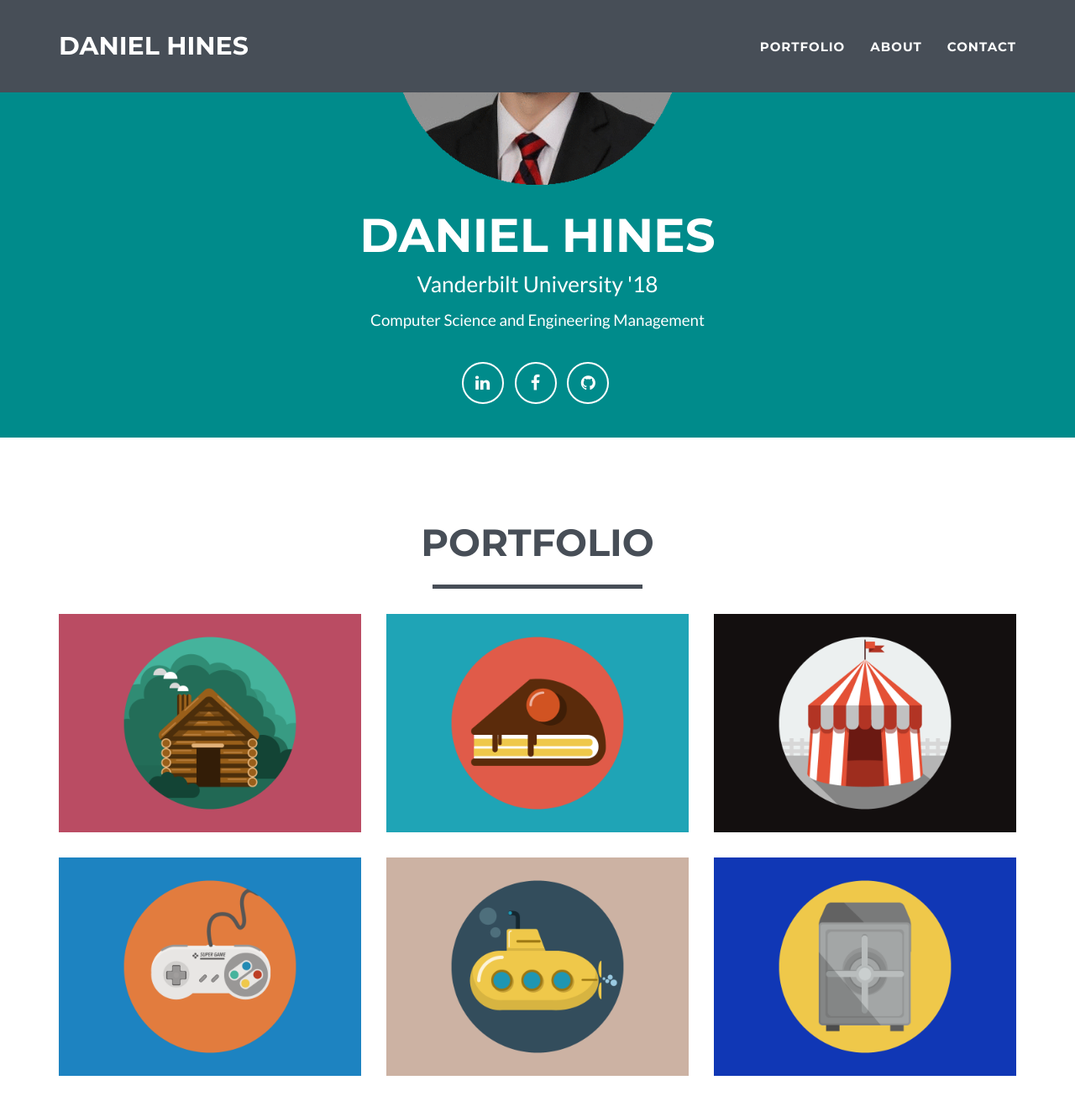
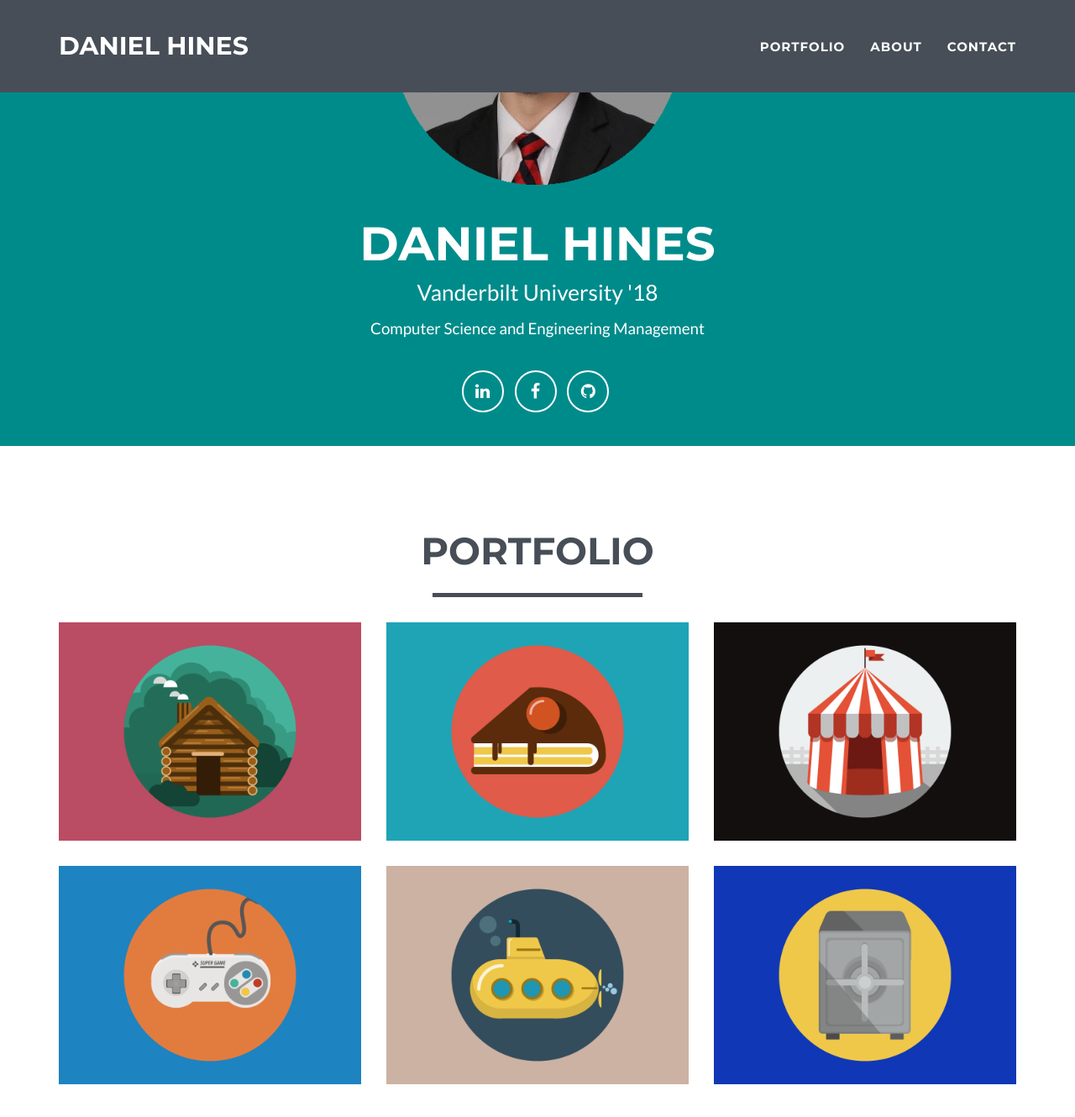
Before and after one commit to danielchines/danielchines.github.io, a Jekyll site: the page built from index.html, in a window 1280 px wide and 1400 px high, scrolled down 256 px. Shown: the top 1330 px of the window at 84% size. Built offline with Jekyll 4.4.1, drawn with Linux system fonts in a browser that asks for light colours.

Commit message:
Update main.css

```diff
--- a/_includes/css/main.css
+++ b/_includes/css/main.css
@@ -114,11 +114,12 @@ header .list-inline {
     }
 
     header .intro-text .name {
+    padding-top: 10px;
     display: block;
     text-transform: uppercase;
     font-family: Montserrat,"Helvetica Neue",Helvetica,Arial,sans-serif;
     font-size: 3.75em;
-    font-weight: 700;
+    font-weight: 650;
 }
 
     header .intro-text .school {
```
